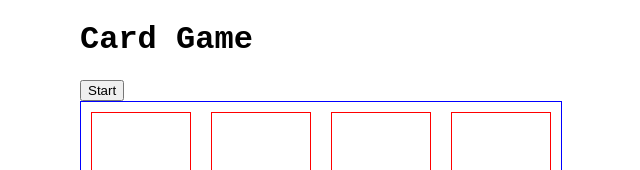
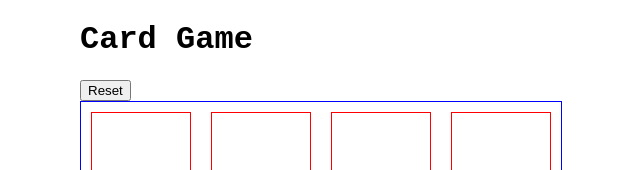
Before and after one commit to MagicMart/card-game-angular, an Angular app: page / in a window 1280 px wide. Shown: the top 170 px of the page, without its empty margins (319-959 px from the left). Built offline with nearby package versions, Linux system fonts and the light colour scheme.

Commit message:
feature: reset button

```diff
--- a/src/app/card-container/card-container.component.html
+++ b/src/app/card-container/card-container.component.html
@@ -1,4 +1,4 @@
-<button (click)="shuffle()">Start</button>
+<button (click)="reset()">Reset</button>
 <div class="card-container">
   <div *ngFor="let card of cards; let i = index">
     <app-card
--- a/src/app/card-container/card-container.component.ts
+++ b/src/app/card-container/card-container.component.ts
@@ -29,9 +29,9 @@
   constructor() {}
 
   ngOnInit(): void {
-    this.shuffle();
+    this.reset();
   }
-  shuffle() {
+  reset() {
     const num = () => Math.floor(Math.random() * 14); // don't pick last index
     let cardsCopy = this.cards.slice();
     for (let i = 1; i < 32; i++) {
@@ -39,6 +39,8 @@
       cardsCopy = [...cardsCopy, pick];
     }
     this.cards = cardsCopy;
+    this.opened = [];
+    this.matched = [];
   }
 
   closeCards() {
```
